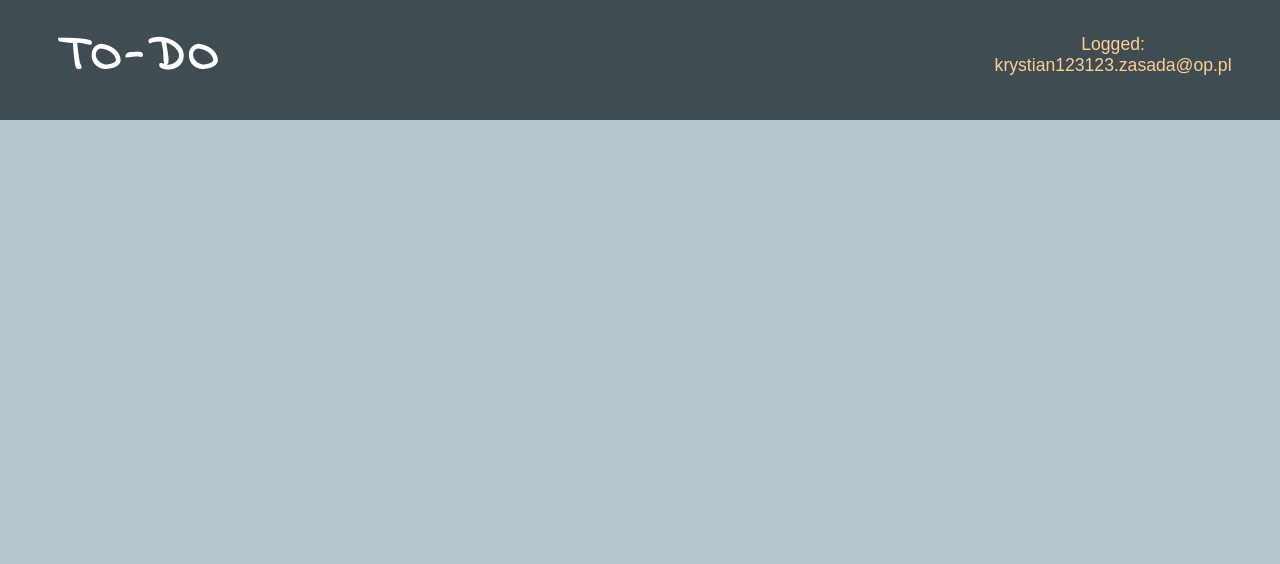
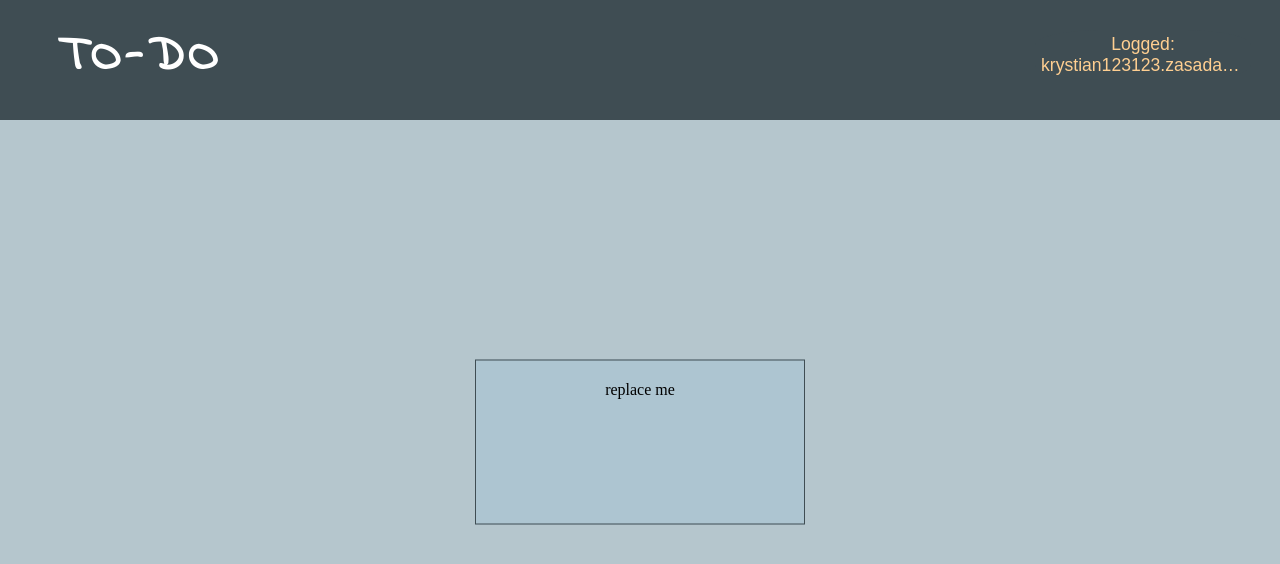
Before and after one commit to kryzasada/Django-Todo-App, a Django app: page /login in a window 1280 px wide. Shown: the top 564 px of the page. Run offline with Django 3.2, Linux system fonts and the light colour scheme.

Commit message:
Users login form in html

```diff
--- a/templates/base_css.css
+++ b/templates/base_css.css
@@ -68,7 +68,7 @@
 	height : 50px;
 	margin: 5px;
 	margin-right: 3.3%;
-	background-color: blue;
+	#background-color: blue;
 	background-color: #3F4D53;
 	border: none;
 	cursor: pointer;
@@ -83,3 +83,22 @@
 
 
 }
+
+.login-form{
+	width: 330px;
+	min-width: 320px;
+	height : 20%;
+	min-height: 165px;
+	background-color: #ADC5D1;
+	border: 1px solid #3F4D53;
+	margin: 0 auto;
+	position: relative;
+	top: 20%;
+	transform: translateY(-50%);
+	box-sizing: border-box;
+	padding-top: 20px;
+
+	text-align: center;
+
+
+}
--- a/templates/index.html
+++ b/templates/index.html
@@ -3,9 +3,10 @@
 <html lang="en">
     <head>
         <meta charset="UTF-8">
-        <title>Title</title>
+        <title>Tistle</title>
 
 		<link rel="stylesheet" type="text/css" href="{% static 'base_css.css' %}">
+		<link rel="stylesheet" type="text/css" href="base_css.css">
 		<link href="https://fonts.googleapis.com/css2?family=Indie+Flower&display=swap" rel="stylesheet">
 	</head>
     <body>
@@ -13,12 +14,31 @@
 		<div class = "logo">
 			TO-DO
 		</div>
+		<div class = "user-login">
 		{% block content %}
 
             replace me
 
 		{% endblock %}
+		</div>
 	</div>
+	<br>
+	<br>
+	<br>
+	<br><br>
+	<br>
+	<br>
+	<br><br>
+
+	<div class = "login-form">
+
+		{% block content_body %}
+
+            replace me
+
+		{% endblock %}
+
+		</div>
 
     </body>
 </html>
--- a/templates/logged_in.html
+++ b/templates/logged_in.html
@@ -2,8 +2,6 @@
 
 {% block content %}
 
-<div class = "user-login" style="max-width: 380px;">
 	<button class = "user-logged-in-button"> Logged: krystian123123.zasada@op.pl </button>
-</div>
 
 {% endblock %}
```
Also changed, not shown: templates/logged_out.html (+7 -4 lines).
